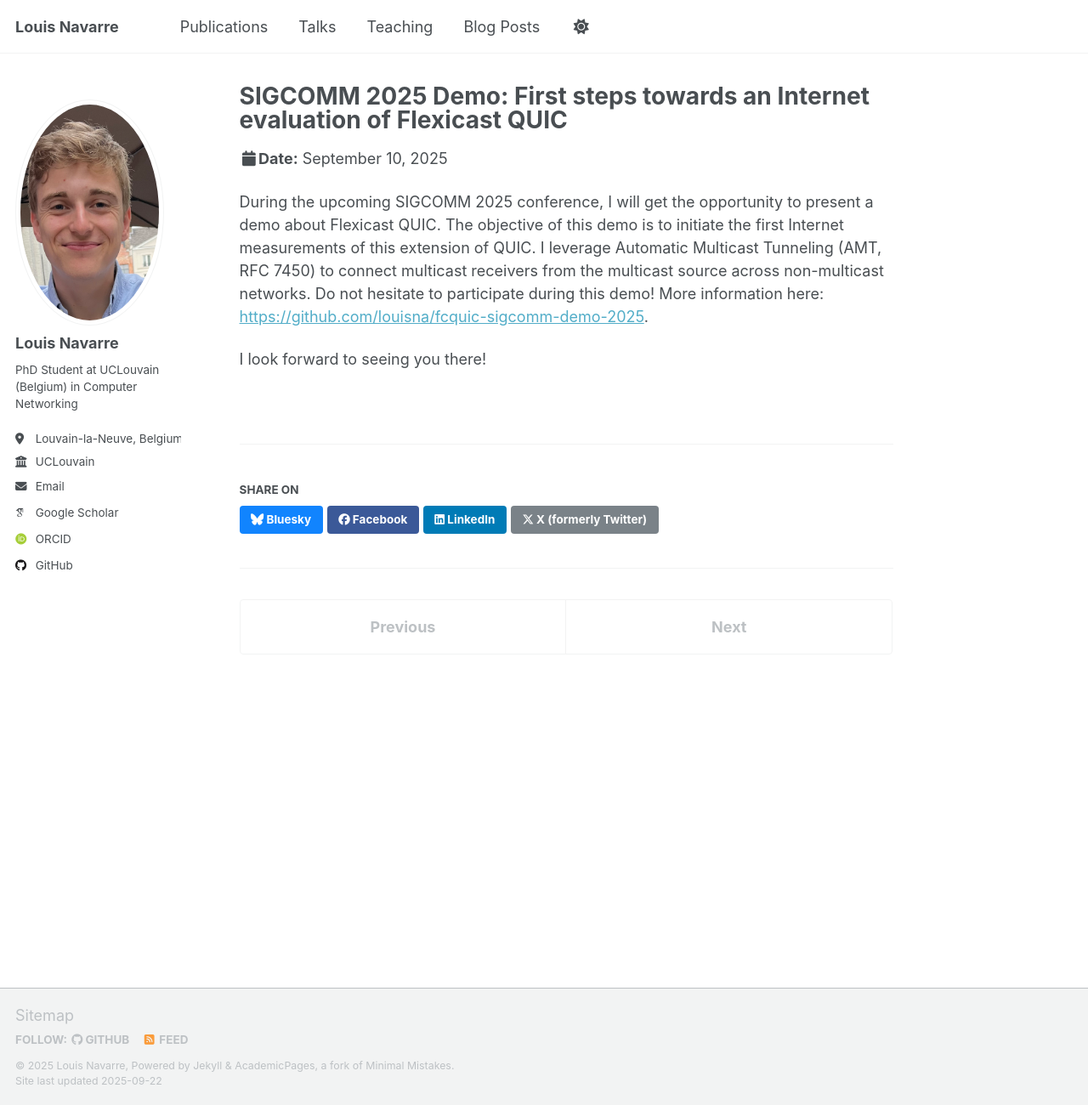
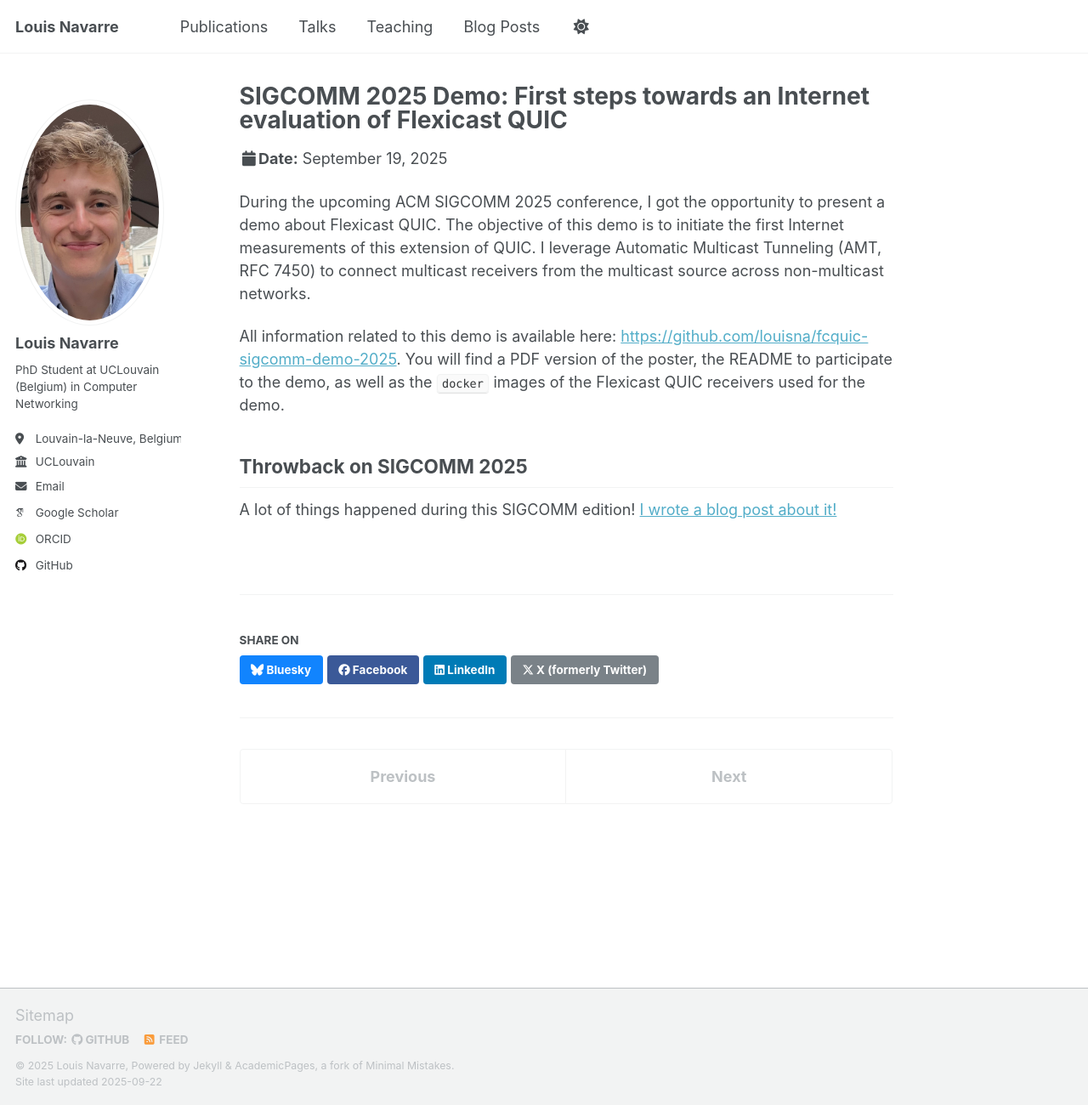
Before and after one commit to louisna/louisna.github.io, a Jekyll site: the page built from _talks/2025-sigcomm-demo.md, in a window 1280 px wide and 1300 px high. Shown: the whole window at 85% size. Built offline with Jekyll 4.4.1, drawn with Linux system fonts in a browser that asks for light colours; some web fonts are replaced; a script that is not in the unit is left out.

```diff
--- a/_talks/2025-sigcomm-demo.md
+++ b/_talks/2025-sigcomm-demo.md
@@ -4,12 +4,16 @@ collection: talks
 type: "Talk"
 permalink: /talks/2025-sigcomm-demo
 venue: "ACM SIGCOMM 2025 Demo session"
-date: 2025-09-10
+date: 2025-09-19
 location: "Coimbra, Portugal"
 ---
 
-During the upcoming SIGCOMM 2025 conference, I will get the opportunity to present a demo about Flexicast QUIC. The objective of this demo is to initiate the first Internet measurements of this extension of QUIC.
-I leverage Automatic Multicast Tunneling (AMT, RFC 7450) to connect multicast receivers from the multicast source across non-multicast networks. Do not hesitate to participate during this demo!
-More information here: [https://github.com/louisna/fcquic-sigcomm-demo-2025](https://github.com/louisna/fcquic-sigcomm-demo-2025).
+During the upcoming ACM SIGCOMM 2025 conference, I got the opportunity to present a demo about Flexicast QUIC. The objective of this demo is to initiate the first Internet measurements of this extension of QUIC.
+I leverage Automatic Multicast Tunneling (AMT, RFC 7450) to connect multicast receivers from the multicast source across non-multicast networks.
 
-I look forward to seeing you there!
+All information related to this demo is available here: [https://github.com/louisna/fcquic-sigcomm-demo-2025](https://github.com/louisna/fcquic-sigcomm-demo-2025).
+You will find a PDF version of the poster, the README to participate to the demo, as well as the `docker` images of the Flexicast QUIC receivers used for the demo.
+
+## Throwback on SIGCOMM 2025
+
+A lot of things happened during this SIGCOMM edition! [I wrote a blog post about it!](/posts/2025/09/sigcomm-2025)
```
Also changed, not shown: _posts/2025-09-19-sigcomm-2025.md (added, +74 -0 lines), 1 other file.
